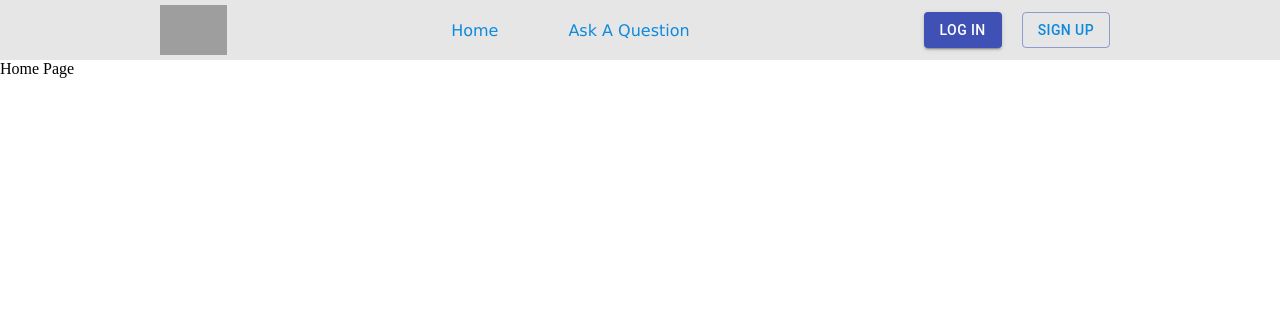
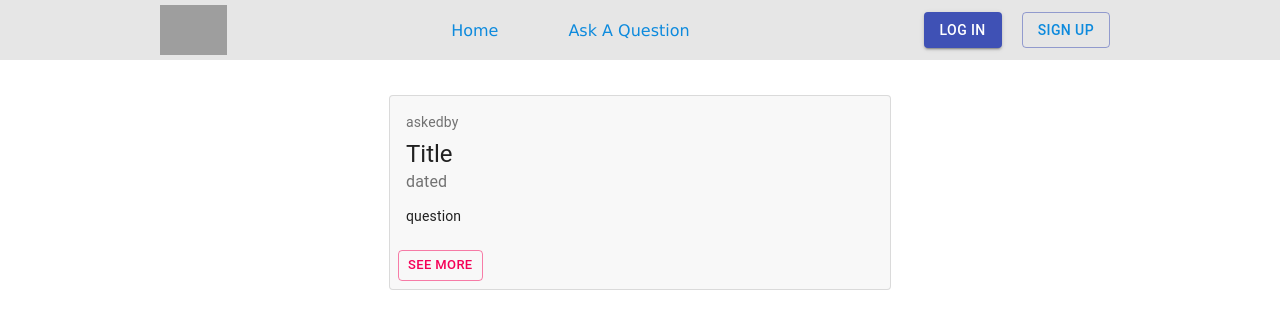
Before and after one commit to HaseebAHMED-afk/DuetStudentQuora, a React (Create React App) app in the folder client/: page / in a window 1280 px wide. Shown: the top 328 px of the page. Built offline with nearby package versions, Linux system fonts and the light colour scheme; grey boxes are pictures that could not be loaded.

Commit message:
Home page done

```diff
--- a/client/src/App.css
+++ b/client/src/App.css
@@ -10,7 +10,7 @@ a{
 }
 
 .navbar{
-    background-color: rgb(230, 230, 230);
+    background-color: #e6e6e6;
     height: auto;
     padding: 5px 0;
 }
@@ -40,3 +40,6 @@ a{
 .btn{
     margin: auto 10px !important;
 }
+.card{
+    margin: auto;
+}
--- /dev/null
+++ b/client/src/Components/QuestionCard.jsx
@@ -0,0 +1,62 @@
+import React from 'react'
+import { makeStyles } from '@material-ui/core/styles';
+import Card from '@material-ui/core/Card';
+import CardActions from '@material-ui/core/CardActions';
+import CardContent from '@material-ui/core/CardContent';
+import Button from '@material-ui/core/Button';
+import Typography from '@material-ui/core/Typography';
+import '../App.css'
+
+const useStyles = makeStyles({
+    root: {
+      width:500,
+      margin: 'auto',
+      marginTop: 35,
+      marginBottom:35,
+      backgroundColor: '#f8f8f8'
+    },
+    bullet: {
+      display: 'inline-block',
+      margin: '0 2px',
+      transform: 'scale(0.8)',
+    },
+    title: {
+      fontSize: 14,
+    },
+    pos: {
+      marginBottom: 12,
+    },
+  });
+
+
+
+const QuestionCard = () => {
+    const classes = useStyles();
+
+
+    return (
+            <div className='card' >
+            <Card className={classes.root} variant="outlined">
+      <CardContent>
+        <Typography className={classes.title} color="textSecondary" gutterBottom>
+          askedby
+        </Typography>
+        <Typography variant="h5" component="h2">
+          Title
+        </Typography>
+        <Typography className={classes.pos} color="textSecondary">
+          dated
+        </Typography>
+        <Typography variant="body2" component="p">
+          question
+        </Typography>
+      </CardContent>
+      <CardActions>
+        <Button variant='outlined' color='secondary' size="small">see more</Button>
+      </CardActions>
+    </Card>
+    </div>
+    )
+}
+
+export default QuestionCard
--- a/client/src/Pages/Home.jsx
+++ b/client/src/Pages/Home.jsx
@@ -1,9 +1,11 @@
 import React from 'react'
+import QuestionCard from '../Components/QuestionCard'
 
 const Home = () => {
     return (
         <div>
-            Home Page
+            <QuestionCard />
+
         </div>
     )
 }
```
